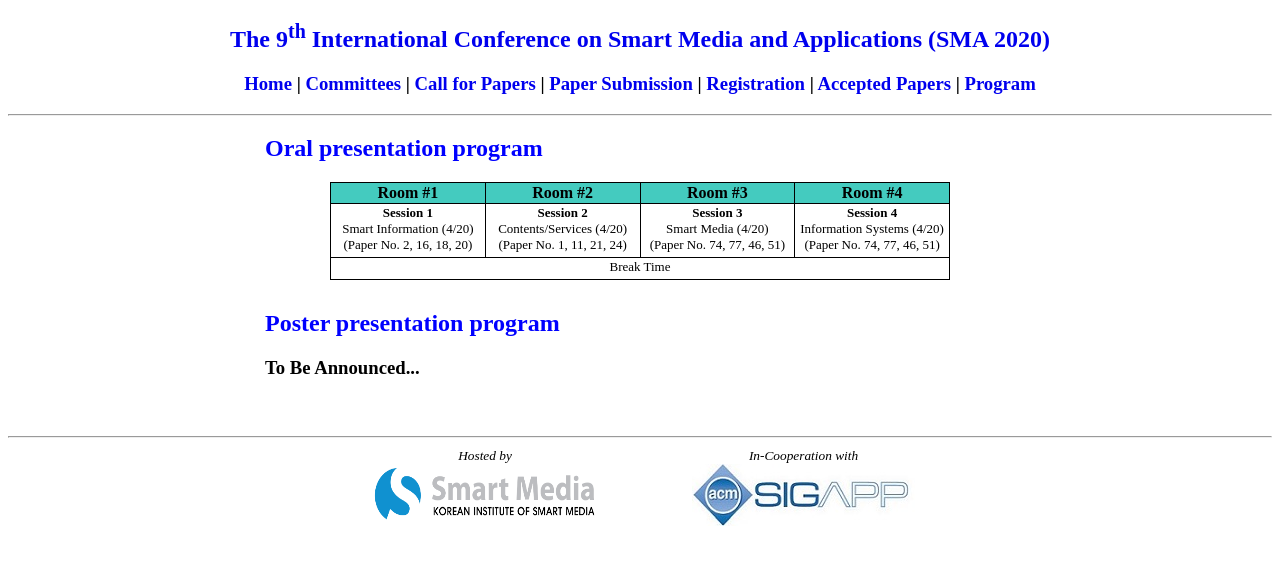
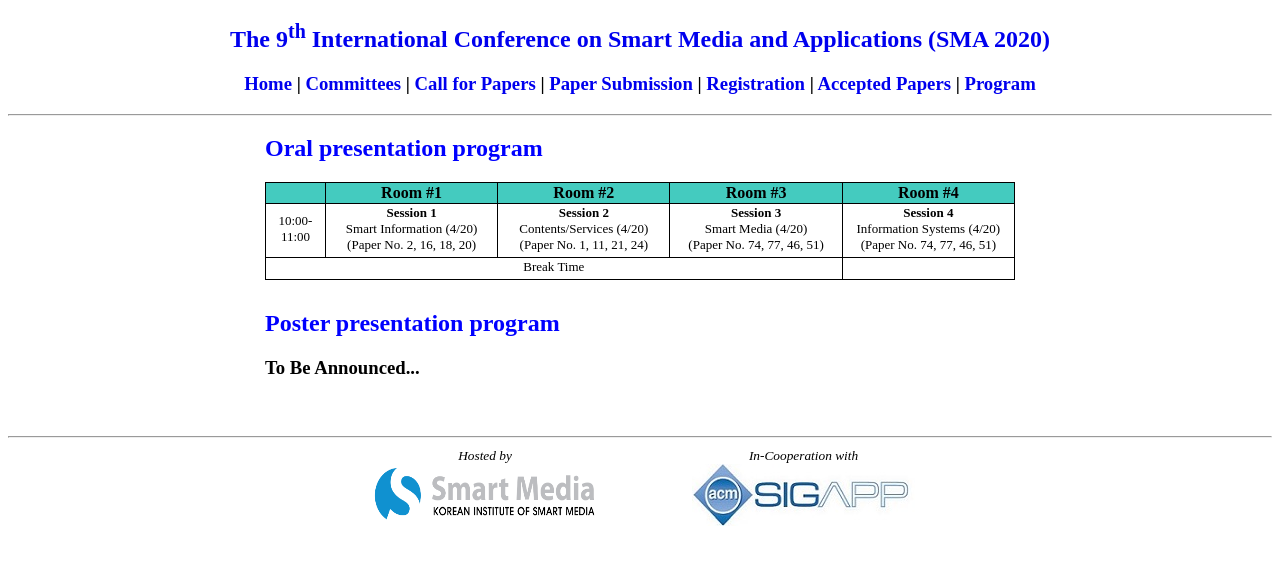
Before and after one commit to icea-conf/sma-2020.github.io, a Jekyll site: the page built from program/index.html, in a window 1280 px wide. Shown: the top 565 px of the page. Built offline with Jekyll 4.4.1, drawn with Linux system fonts in a browser that asks for light colours.

Commit message:
Update index.html

```diff
--- a/program/index.html
+++ b/program/index.html
@@ -10,20 +10,25 @@ title: SMA 2020
                <table class="tlayout2" cellspacing="0">
                     <tbody style="text-align: center">
                          <tr>
-                              <td class="theader" width="25%">
+                              <td class="theader" width="8%">
+                              </td>
+                              <td class="theader" width="23%">
                                    <b>Room #1</b>
                               </td>
-                              <td class="theader" width="25%">
+                              <td class="theader" width="23%">
                                    <b>Room #2</b>
                               </td>
-                              <td class="theader" width="25%">
+                              <td class="theader" width="23%">
                                    <b>Room #3</b>
                               </td>
-                              <td class="theader" width="25%">
+                              <td class="theader" width="23%">
                                    <b>Room #4</b>
                               </td>
                          </tr>
                          <tr>
+                              <td class="tcontent3">
+                                   10:00-11:00
+                              </td>
                               <td class="tcontent3">
                                    <b>Session 1</b><br>
                                    Smart Information (4/20)<br>
```
